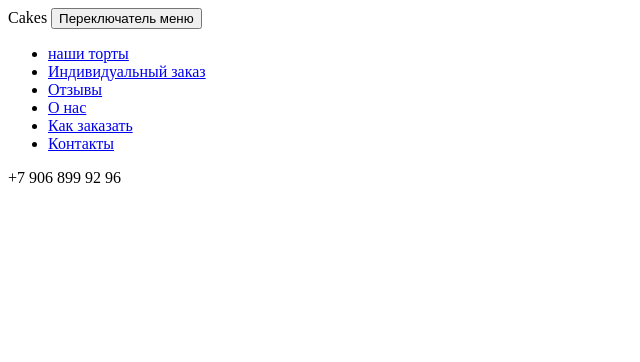
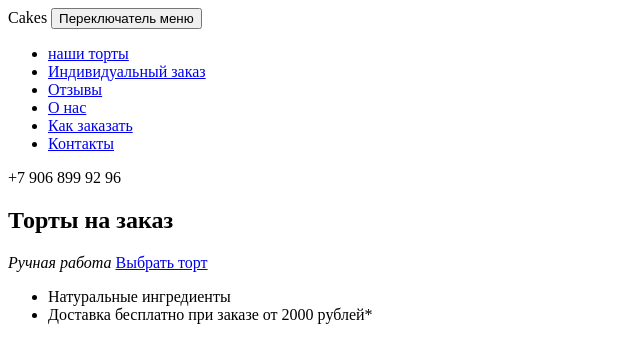
Before and after one commit to mulyarmaxim/-, a website: page src/index.html in a window 1280 px wide. Shown: the whole page, without its empty margins (0-640 px from the left). Drawn offline with Linux system fonts and the light colour scheme.

Commit message:
Создал структуру HTML-блока promo

```diff
--- a/src/index.html
+++ b/src/index.html
@@ -29,5 +29,20 @@
       </nav>
     </div>
   </header>
+  <section class="promo">
+    <div class="promo__container">
+      <div class="inner">
+        <h1 class="promo__title  page-title">Торты на заказ</h1>
+        <em class="promo__subtitle  subtitle">Ручная работа</em>
+        <a href="#" class="promo__link  button">
+          Выбрать торт
+        </a>
+        <ul class="promo__information  decoration-list">
+          <li class="decoration-list__item  decoration-list__item--natural">Натуральные ингредиенты</li>
+          <li class="decoration-list__item  decoration-list__item--gift">Доставка бесплатно при заказе от 2000 рублей*</li>
+        </ul>
+      </div>
+    </div>
+  </section>
 </body>
 </html>
```
